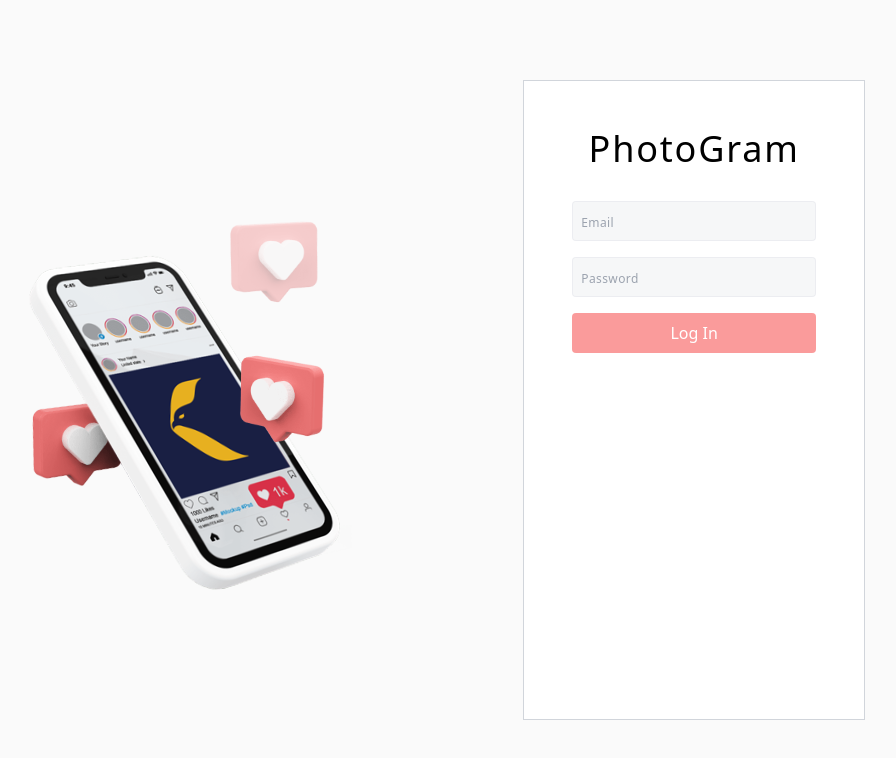
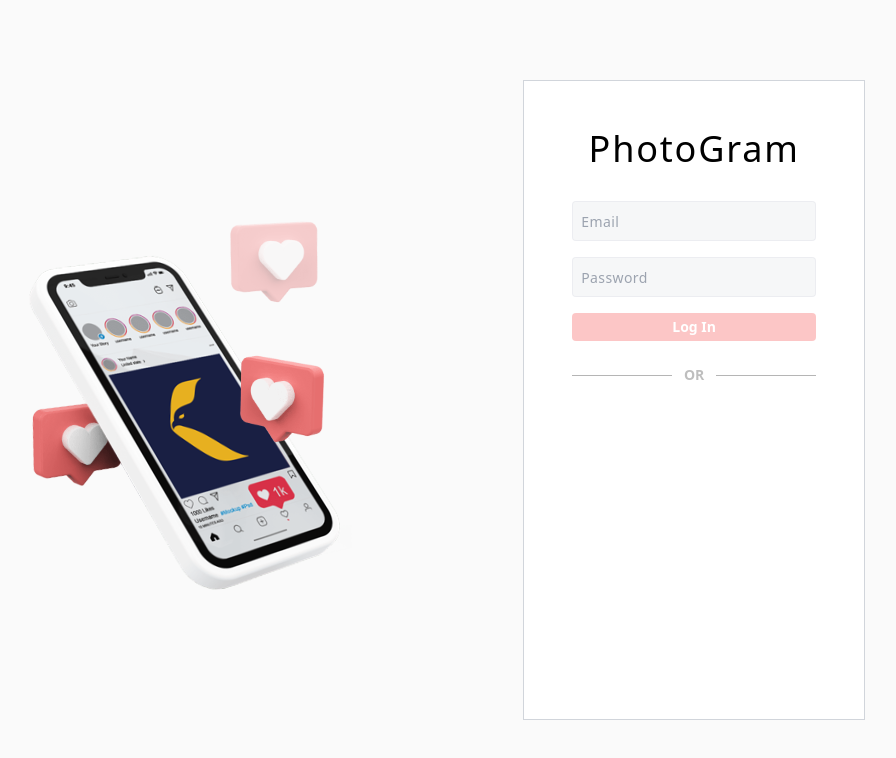
Before and after one commit to wlowrimore/social_butterfly, a Next.js app: page / in a window 1280 px wide. Shown: the top 758 px of the page, without its empty margins (287-1183 px from the left). Built offline with nearby package versions, Linux system fonts and the light colour scheme.

Commit message:
styles div into lower sections of login

```diff
--- a/src/app/page.jsx
+++ b/src/app/page.jsx
@@ -10,7 +10,7 @@ const HomePage = () => {
   })
 
   const isDisabled = useMemo(() => {
-    const isFormCorrect = Object.values(form).every((val) => !!val);
+    return !Object.values(form).every((val) => !!val);
   }, [form])
 
   const submitHandler = async e => {
@@ -28,7 +28,7 @@ const HomePage = () => {
         <div className='lg:w-1/2 h-auto bg-white border border-gray-300'>
           <form
             onSubmit={submitHandler}
-            className='flex flex-col space-y-4 p-12 items-center'
+            className='flex flex-col space-y-4 pt-12 pb-6 px-12 items-center'
           >
             <div className='tracking-wider text-4xl mb-4'>PhotoGram</div>
             <input
@@ -37,7 +37,7 @@ const HomePage = () => {
               id='email'
               onChange={onChangeHandler}
               value={form.email}
-              className='bg-gray-100/70 w-full h-[2.5rem] px-2 font-light tracking-wide outline-none border border-gray-200/60 focus:border-gray-200 focus:bg-transparent rounded placeholder:text-xs'
+              className='bg-gray-100/70 w-full h-[2.5rem] px-2 font-light tracking-wide outline-none border border-gray-200/60 focus:border-gray-200 focus:bg-transparent rounded placeholder:text-sm'
               placeholder='Email'
             />
             <input
@@ -46,17 +46,22 @@ const HomePage = () => {
               id='password'
               onChange={onChangeHandler}
               value={form.password}
-              className='bg-gray-100/70 w-full h-[2.5rem] px-2 font-light tracking-wide outline-none border border-gray-200/60 focus:border-gray-200 focus:bg-transparent rounded placeholder:text-xs'
+              className='bg-gray-100/70 w-full h-[2.5rem] px-2 font-light tracking-wide outline-none border border-gray-200/60 focus:border-gray-200 focus:bg-transparent rounded placeholder:text-sm'
               placeholder='Password'
             />
             <button
               type='submit'
-              className='w-full bg-red-400/70 text-white py-2 px-6 border-none rounded active:scale-95 transform transition'
+              className='w-full bg-red-400/70 text-white text-sm font-semibold py-1 px-6 border-none rounded active:scale-95 transform transition disabled:bg-red-400/40 disabled:scale-100'
               disabled={isDisabled}
             >
               Log In
             </button>
           </form>
+          <div className='w-full flex justify-center items-center px-12'>
+            <div className='w-full h-[0.05rem] bg-neutral-400/80' />
+            <div className='text-sm font-semibold text-neutral-400/70 mx-3'>OR</div>
+            <div className='w-full h-[0.05rem] bg-neutral-400/80' />
+          </div>
         </div>
       </div>
     </main>
```
